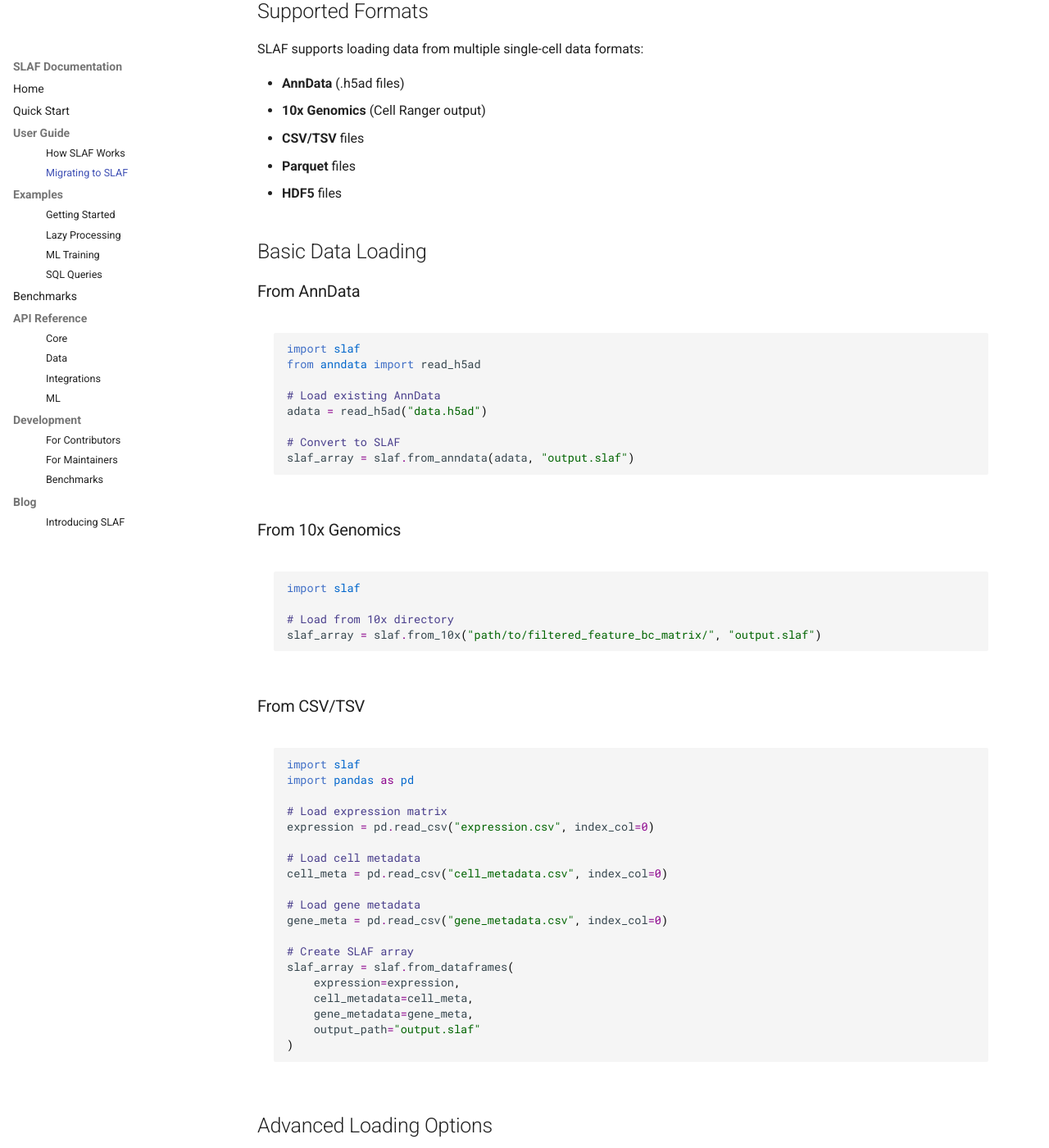
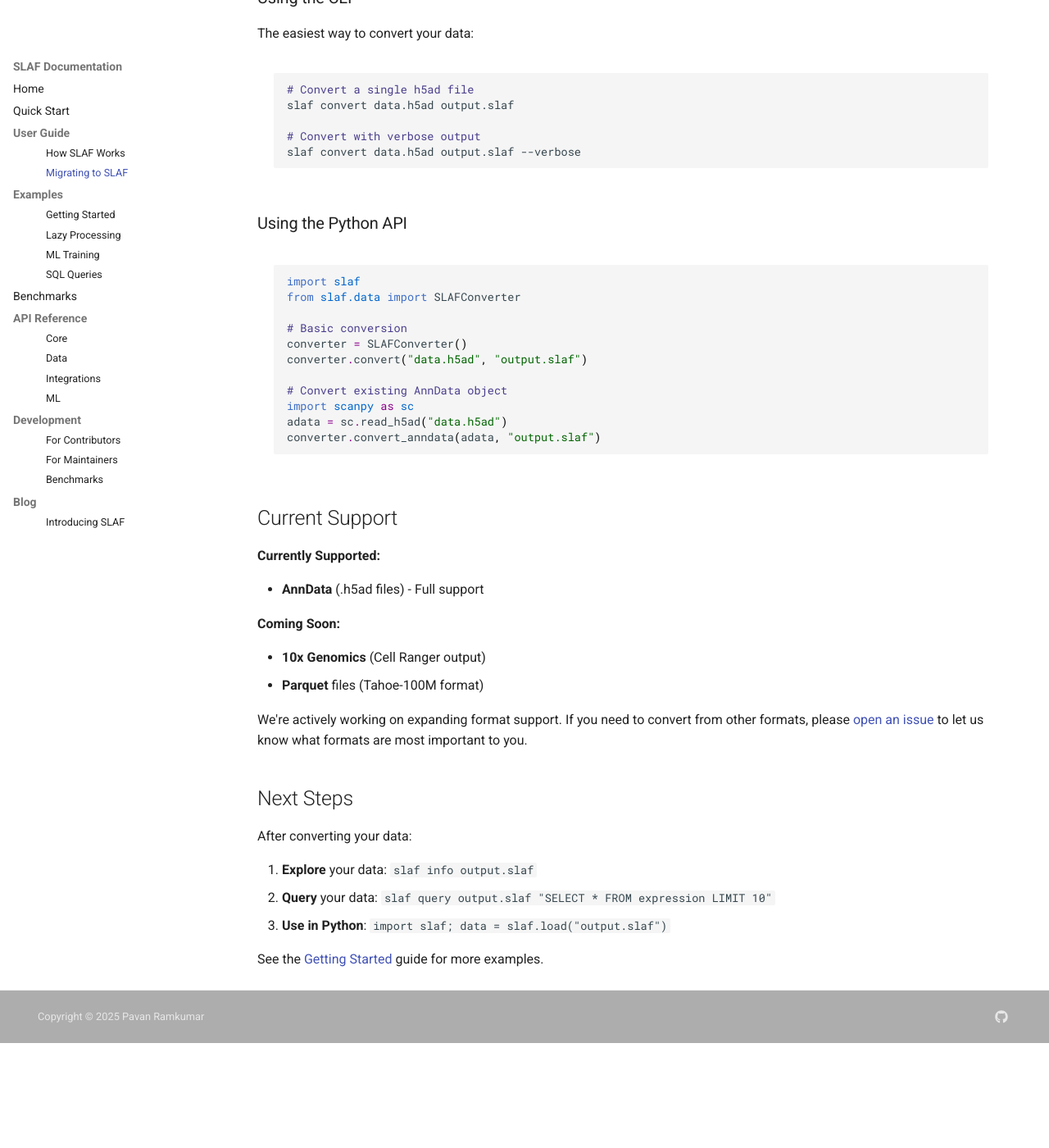
Before and after one commit to slaf-project/slaf, an MkDocs documentation site: the page built from docs/user-guide/migrating-to-slaf.md, in a window 1280 px wide and 1400 px high, scrolled down 219 px. Shown: the whole window at 82% size. Built offline with MkDocs 1.6.1 and Material for MkDocs 9.7.7, drawn with Linux system fonts in a browser that asks for light colours; comment, search, counter and statistics services are not loaded; after the commit the page ends 1491 px from its top, so only the background shows below that; some of the changed text lies outside the part shown.

Commit message:
simplify migrating to slaf docs

````diff
--- a/docs/user-guide/migrating-to-slaf.md
+++ b/docs/user-guide/migrating-to-slaf.md
@@ -1,203 +1,54 @@
 # Migrating to SLAF
 
-This guide covers how to load data into SLAF from various formats and sources.
+## Converting from AnnData
 
-## Supported Formats
+### Using the CLI
 
-SLAF supports loading data from multiple single-cell data formats:
+The easiest way to convert your data:
 
-- **AnnData** (.h5ad files)
-- **10x Genomics** (Cell Ranger output)
-- **CSV/TSV** files
-- **Parquet** files
-- **HDF5** files
+```bash
+# Convert a single h5ad file
+slaf convert data.h5ad output.slaf
 
-## Basic Data Loading
+# Convert with verbose output
+slaf convert data.h5ad output.slaf --verbose
+```
 
-### From AnnData
+### Using the Python API
 
 ```python
 import slaf
-from anndata import read_h5ad
+from slaf.data import SLAFConverter
 
-# Load existing AnnData
-adata = read_h5ad("data.h5ad")
+# Basic conversion
+converter = SLAFConverter()
+converter.convert("data.h5ad", "output.slaf")
 
-# Convert to SLAF
-slaf_array = slaf.from_anndata(adata, "output.slaf")
+# Convert existing AnnData object
+import scanpy as sc
+adata = sc.read_h5ad("data.h5ad")
+converter.convert_anndata(adata, "output.slaf")
 ```
 
-### From 10x Genomics
+## Current Support
 
-```python
-import slaf
+**Currently Supported:**
 
-# Load from 10x directory
-slaf_array = slaf.from_10x("path/to/filtered_feature_bc_matrix/", "output.slaf")
-```
+- **AnnData** (.h5ad files) - Full support
 
-### From CSV/TSV
+**Coming Soon:**
 
-```python
-import slaf
-import pandas as pd
+- **10x Genomics** (Cell Ranger output)
+- **Parquet** files (Tahoe-100M format)
 
-# Load expression matrix
-expression = pd.read_csv("expression.csv", index_col=0)
+We're actively working on expanding format support. If you need to convert from other formats, please [open an issue](https://github.com/your-repo/slaf/issues) to let us know what formats are most important to you.
 
-# Load cell metadata
-cell_meta = pd.read_csv("cell_metadata.csv", index_col=0)
+## Next Steps
 
-# Load gene metadata
-gene_meta = pd.read_csv("gene_metadata.csv", index_col=0)
+After converting your data:
 
-# Create SLAF array
-slaf_array = slaf.from_dataframes(
-    expression=expression,
-    cell_metadata=cell_meta,
-    gene_metadata=gene_meta,
-    output_path="output.slaf"
-)
-```
+1. **Explore** your data: `slaf info output.slaf`
+2. **Query** your data: `slaf query output.slaf "SELECT * FROM expression LIMIT 10"`
+3. **Use in Python**: `import slaf; data = slaf.load("output.slaf")`
 
-## Advanced Loading Options
-
-### Custom Data Types
-
-```python
-import slaf
-
-# Specify data types for memory optimization
-slaf_array = slaf.from_anndata(
-    adata,
-    "output.slaf",
-    cell_dtypes={
-        "cell_type": "category",
-        "batch": "category",
-        "total_counts": "float32"
-    },
-    gene_dtypes={
-        "gene_type": "category",
-        "chromosome": "category"
-    }
-)
-```
-
-### Chunked Loading
-
-For very large datasets, you can load data in chunks:
-
-```python
-import slaf
-
-# Load in chunks to manage memory
-slaf_array = slaf.from_anndata_chunked(
-    "data.h5ad",
-    "output.slaf",
-    chunk_size=10000  # cells per chunk
-)
-```
-
-### Validation
-
-SLAF performs automatic validation during loading:
-
-```python
-import slaf
-
-# Load with validation
-slaf_array = slaf.from_anndata(
-    adata,
-    "output.slaf",
-    validate=True,  # Default
-    check_duplicates=True,
-    verify_expression=True
-)
-```
-
-## Loading from Multiple Sources
-
-### Merging Datasets
-
-```python
-import slaf
-
-# Load multiple datasets
-arrays = []
-for path in ["data1.h5ad", "data2.h5ad", "data3.h5ad"]:
-    array = slaf.from_anndata(path, f"temp_{path}.slaf")
-    arrays.append(array)
-
-# Merge into single SLAF array
-merged = slaf.merge(arrays, "merged.slaf")
-```
-
-### Batch Integration
-
-```python
-import slaf
-
-# Load with batch information
-slaf_array = slaf.from_anndata_with_batch(
-    ["batch1.h5ad", "batch2.h5ad"],
-    batch_names=["batch1", "batch2"],
-    output_path="integrated.slaf"
-)
-```
-
-## Performance Considerations
-
-### Memory Usage
-
-- Use appropriate data types (e.g., `float32` instead of `float64`)
-- Load data in chunks for very large datasets
-- Use categorical types for string columns
-
-### Storage Optimization
-
-```python
-import slaf
-
-# Optimize storage
-slaf_array = slaf.from_anndata(
-    adata,
-    "output.slaf",
-    compression="zstd",  # or "lz4", "gzip"
-    compression_level=3,
-    optimize_storage=True
-)
-```
-
-## Error Handling
-
-### Common Issues
-
-1. **Memory Errors**: Use chunked loading
-2. **Type Errors**: Check data types and convert if needed
-3. **Missing Data**: Handle NaN values appropriately
-4. **Duplicate Indices**: Use `check_duplicates=True`
-
-### Debugging
-
-```python
-import slaf
-
-# Enable verbose logging
-slaf.set_log_level("DEBUG")
-
-# Load with detailed error reporting
-try:
-    slaf_array = slaf.from_anndata(adata, "output.slaf")
-except slaf.LoadError as e:
-    print(f"Loading failed: {e}")
-    print(f"Details: {e.details}")
-```
-
-## Best Practices
-
-1. **Always validate** your input data before loading
-2. **Use appropriate data types** to save memory and storage
-3. **Handle missing data** explicitly
-4. **Test with small datasets** first
-5. **Keep original data** as backup
-6. **Document your loading process** for reproducibility
+See the [Getting Started](../getting-started/quickstart.md) guide for more examples.
````
